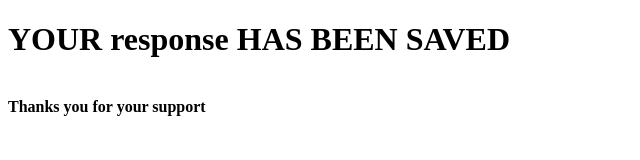
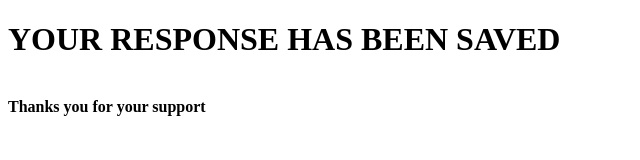
Before and after one commit to AbhiKulshrestha007/response, a plain HTML site: page index.html in a window 1280 px wide. Shown: the whole page, without its empty margins (0-640 px from the left). Drawn offline with Linux system fonts and the light colour scheme.

Commit message:
updated file

```diff
--- a/index.html
+++ b/index.html
@@ -7,7 +7,7 @@
     <title>response</title>
 </head>
 <body>
-    <h1>YOUR response HAS BEEN SAVED</h1>
+    <h1>YOUR RESPONSE HAS BEEN SAVED</h1>
     <br>
     <b>Thanks you for your support</b>
 </body>
```
